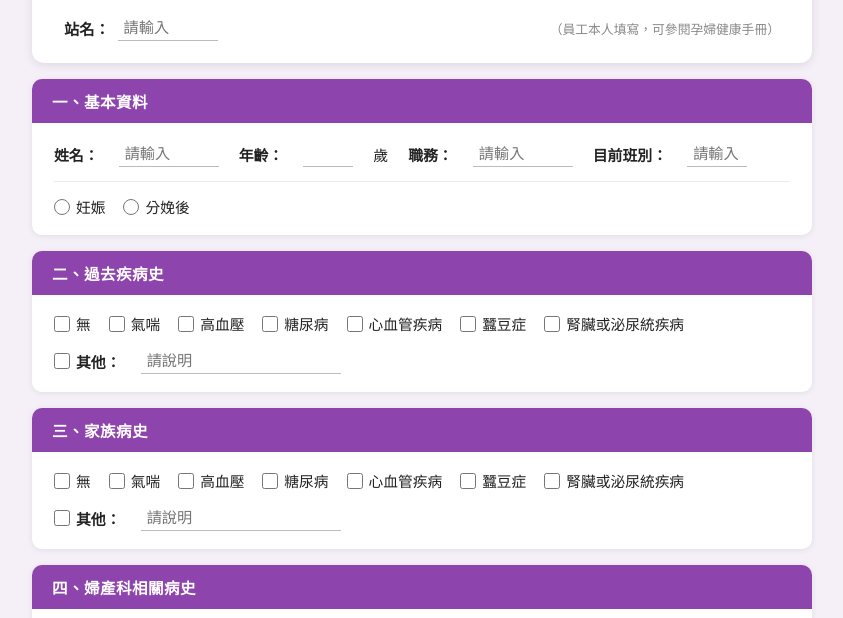
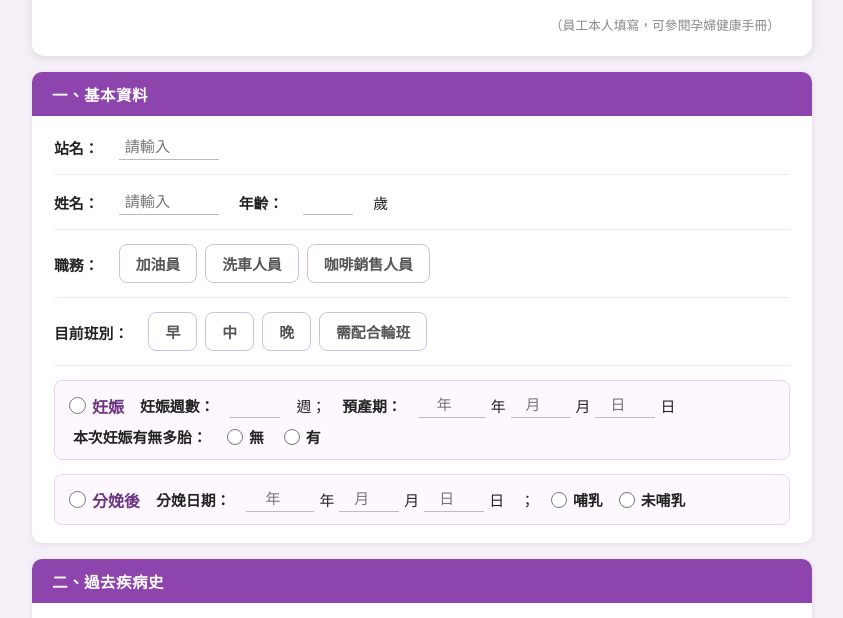
Before and after one commit to jsen1688-hue/lili2, a plain HTML site: page index.html in a window 1280 px wide. Shown: the part 135-753 px from the top of the page, without its empty margins (218-1061 px from the left). Drawn offline with Linux system fonts and the light colour scheme.

Commit message:
Add files via upload

```diff
--- a/index.html
+++ b/index.html
@@ -214,6 +214,52 @@
     }
     #successMsg h2 { font-size: 1.4rem; margin-bottom: 8px; }
 
+    /* Radio button cards (職務 / 班別) */
+    .rb-btn-group { display: flex; flex-wrap: wrap; gap: 8px; }
+    .rb-btn {
+      padding: 8px 16px;
+      border: 1.5px solid #d0c0e8;
+      border-radius: 8px;
+      cursor: pointer;
+      font-size: 0.93rem;
+      background: #fff;
+      color: #555;
+      user-select: none;
+      transition: all .15s;
+    }
+    .rb-btn input[type="radio"] { display: none; }
+    .rb-btn:has(input[type="radio"]:checked) {
+      background: #8e44ad;
+      border-color: #8e44ad;
+      color: #fff;
+      font-weight: 700;
+    }
+
+    /* Status block (妊娠 / 分娩後) */
+    .status-block {
+      display: flex;
+      flex-direction: column;
+      gap: 8px;
+      padding: 12px 14px;
+      background: #fdf8ff;
+      border: 1.5px solid #e8d5f5;
+      border-radius: 8px;
+    }
+    .status-radio-label {
+      font-size: 1rem;
+      font-weight: 700;
+      color: #6c3483;
+      display: flex;
+      align-items: center;
+      gap: 6px;
+      cursor: pointer;
+    }
+    .status-radio-label input[type="radio"] {
+      width: 17px; height: 17px;
+      accent-color: #8e44ad;
+      cursor: pointer;
+    }
+
     /* Inline text */
     .inline { display: inline; }
     .text-hint { font-size: 0.8rem; color: #999; margin-left: 4px; }
@@ -225,13 +271,7 @@
   <!-- Header -->
   <div class="header-card">
     <h1>建昇科技有限公司<br><span style="font-size:1.2rem;">妊娠及分娩後未滿一年員工之健康情形自我評估表</span></h1>
-    <div class="site-row">
-      <div class="site-field">
-        <label>站名：</label>
-        <input type="text" class="uf-input md" id="site" placeholder="請輸入">
-      </div>
-      <span class="site-note">（員工本人填寫，可參閱孕婦健康手冊）</span>
-    </div>
+    <div style="text-align:right;font-size:0.8rem;color:#888;margin-top:8px">（員工本人填寫，可參閱孕婦健康手冊）</div>
   </div>
 
   <form id="mainForm" novalidate>
@@ -241,55 +281,82 @@
       <div class="section-title">一、基本資料</div>
       <div class="section-body">
 
-        <!-- 姓名/年齡/職務/班別 -->
+        <!-- 站名 -->
         <div class="form-row">
-          <label>姓名：</label><input type="text" class="uf-input md" id="uname" placeholder="請輸入" required>
-          <label>年齡：</label><input type="number" id="age" min="15" max="60" style="width:50px"> 歲
-          <label>職務：</label><input type="text" class="uf-input md" id="job" placeholder="請輸入">
-          <label>目前班別：</label><input type="text" class="uf-input sm" id="shift" placeholder="請輸入">
+          <label>站名：</label><input type="text" class="uf-input md" id="site" placeholder="請輸入" required>
         </div>
 
         <div class="divider"></div>
 
-        <!-- 狀態：妊娠 / 分娩後 -->
-        <div>
-          <div class="check-group">
-            <label class="rb-item"><input type="radio" name="status" value="妊娠" id="statusPreg"> 妊娠</label>
-            <label class="rb-item"><input type="radio" name="status" value="分娩後" id="statusPost"> 分娩後</label>
+        <!-- 姓名/年齡 -->
+        <div class="form-row">
+          <label>姓名：</label><input type="text" class="uf-input md" id="uname" placeholder="請輸入" required>
+          <label>年齡：</label><input type="number" id="age" min="15" max="60" style="width:50px"> 歲
         </div>
 
-          <!-- 妊娠詳細 -->
-          <div class="sub-block hidden" id="pregBlock" style="margin-top:10px">
-            <div class="form-row">
+        <div class="divider"></div>
+
+        <!-- 職務 -->
+        <div class="form-row" style="align-items:flex-start">
+          <label style="padding-top:10px">職務：</label>
+          <div class="rb-btn-group">
+            <label class="rb-btn"><input type="radio" name="job" value="加油員"> 加油員</label>
+            <label class="rb-btn"><input type="radio" name="job" value="洗車人員"> 洗車人員</label>
+            <label class="rb-btn"><input type="radio" name="job" value="咖啡銷售人員"> 咖啡銷售人員</label>
+          </div>
+        </div>
+
+        <div class="divider"></div>
+
+        <!-- 目前班別 -->
+        <div class="form-row" style="align-items:flex-start">
+          <label style="padding-top:10px">目前班別：</label>
+          <div class="rb-btn-group">
+            <label class="rb-btn"><input type="radio" name="shift" value="早"> 早</label>
+            <label class="rb-btn"><input type="radio" name="shift" value="中"> 中</label>
+            <label class="rb-btn"><input type="radio" name="shift" value="晚"> 晚</label>
+            <label class="rb-btn"><input type="radio" name="shift" value="需配合輪班"> 需配合輪班</label>
+          </div>
+        </div>
+
+        <div class="divider"></div>
+
+        <!-- 狀態：妊娠 -->
+        <div class="status-block">
+          <div class="form-row" style="flex-wrap:wrap;gap:10px 16px">
+            <label class="status-radio-label">
+              <input type="radio" name="status" value="妊娠" id="statusPreg"> 妊娠
+            </label>
             <label>妊娠週數：</label>
-              <input type="number" id="pregWeeks" min="1" max="42" style="width:50px"> 週
-              <label style="margin-left:12px">預產期：</label>
+            <input type="number" id="pregWeeks" min="1" max="42" style="width:50px"> 週；
+            <label>預產期：</label>
             <div class="date-group">
               <input type="number" class="y uf-input" id="dueY" placeholder="年" min="2024" max="2030">年
               <input type="number" class="uf-input sm" id="dueM" placeholder="月" min="1" max="12">月
               <input type="number" class="uf-input sm" id="dueD" placeholder="日" min="1" max="31">日
             </div>
           </div>
-            <div class="form-row">
+          <div class="form-row" style="padding-left:4px">
             <label>本次妊娠有無多胎：</label>
             <label class="rb-item"><input type="radio" name="multiPre" value="無"> 無</label>
             <label class="rb-item"><input type="radio" name="multiPre" value="有"> 有</label>
           </div>
         </div>
 
-          <!-- 分娩後詳細 -->
-          <div class="sub-block hidden" id="postBlock" style="margin-top:10px">
-            <div class="form-row">
+        <!-- 狀態：分娩後 -->
+        <div class="status-block">
+          <div class="form-row" style="flex-wrap:wrap;gap:10px 16px">
+            <label class="status-radio-label">
+              <input type="radio" name="status" value="分娩後" id="statusPost"> 分娩後
+            </label>
             <label>分娩日期：</label>
             <div class="date-group">
               <input type="number" class="y uf-input" id="birthY" placeholder="年" min="2024" max="2030">年
               <input type="number" class="uf-input sm" id="birthM" placeholder="月" min="1" max="12">月
               <input type="number" class="uf-input sm" id="birthD" placeholder="日" min="1" max="31">日
-              </div>
-              <label style="margin-left:12px">哺乳：</label>
+            </div>；
             <label class="rb-item"><input type="radio" name="breastfeed" value="哺乳"> 哺乳</label>
             <label class="rb-item"><input type="radio" name="breastfeed" value="未哺乳"> 未哺乳</label>
-            </div>
           </div>
         </div>
       </div>
@@ -536,14 +603,6 @@
 </div>
 
 <script>
-  // 狀態切換：妊娠 / 分娩後
-  document.querySelectorAll('input[name="status"]').forEach(function(r) {
-    r.addEventListener('change', function() {
-      document.getElementById('pregBlock').classList.toggle('hidden', this.value !== '妊娠');
-      document.getElementById('postBlock').classList.toggle('hidden', this.value !== '分娩後');
-    });
-  });
-
   // 第一胎免填 toggle
   document.getElementById('firstBabyDeliv').addEventListener('change', function() {
     document.getElementById('delivBlock').classList.toggle('hidden', this.checked);
@@ -573,8 +632,8 @@
       site: document.getElementById('site').value.trim(),
       name: document.getElementById('uname').value.trim(),
       age: document.getElementById('age').value,
-      job: document.getElementById('job').value,
-      shift: document.getElementById('shift').value,
+      job: getRadio('job'),
+      shift: getRadio('shift'),
       status: getRadio('status'),
       pregWeeks: document.getElementById('pregWeeks').value,
       dueDate: document.getElementById('dueY').value + '/' + document.getElementById('dueM').value + '/' + document.getElementById('dueD').value,
@@ -603,52 +662,33 @@
       submitTime: new Date().toLocaleString('zh-TW')
     };
 
-    var SHEET_URL = 'https://script.google.com/macros/s/AKfycbznTU2qlpY0_kJIWII7EXP-G2OQCRmzXByjrXegUD89-Vyn9j_iUJAShfytKq9ft1L-8w/exec';
+    var SHEET_URL = 'https://script.google.com/macros/s/AKfycbwrqtJdVGtPLgUGx1nwmNUMGWHJF-Pu1ZCOos07r-3zU3i5Zu9i7XEFw9UgAiTOO1f5Cw/exec';
 
     var statusEl = document.getElementById('sendStatus');
     statusEl.style.display = 'block';
     statusEl.className = 'send-status sending';
     statusEl.textContent = '⏳ 資料傳送中...';
 
-    // 使用隱藏 iframe + form POST，最可靠的跨域送出方式
-    var iframeId = 'hidden_iframe_' + Date.now();
-    var iframe = document.createElement('iframe');
-    iframe.name = iframeId;
-    iframe.id = iframeId;
-    iframe.style.display = 'none';
-    document.body.appendChild(iframe);
+    var formData = new URLSearchParams();
+    Object.keys(payload).forEach(function(key) { formData.append(key, payload[key]); });
 
-    var hiddenForm = document.createElement('form');
-    hiddenForm.method = 'POST';
-    hiddenForm.action = SHEET_URL;
-    hiddenForm.target = iframeId;
-    hiddenForm.style.display = 'none';
-
-    var input = document.createElement('input');
-    input.type = 'hidden';
-    input.name = 'data';
-    input.value = JSON.stringify(payload);
-    hiddenForm.appendChild(input);
-    document.body.appendChild(hiddenForm);
-
-    iframe.onload = function() {
+    fetch(SHEET_URL, { method: 'POST', mode: 'no-cors', body: formData })
+      .then(function() {
         statusEl.className = 'send-status ok';
         statusEl.textContent = '✅ 資料已成功寫入 Google Sheets！';
         document.getElementById('mainForm').style.display = 'none';
         document.getElementById('successMsg').style.display = 'block';
         window.scrollTo({ top: 0, behavior: 'smooth' });
-      document.body.removeChild(hiddenForm);
-      setTimeout(function(){ document.body.removeChild(iframe); }, 2000);
-    };
-
-    hiddenForm.submit();
+      })
+      .catch(function(err) {
+        statusEl.className = 'send-status err';
+        statusEl.textContent = '⚠️ 傳送失敗，請通知管理員。';
+      });
   });
 
   function clearAll() {
     if (confirm('確定清除所有填答內容？')) {
       document.getElementById('mainForm').reset();
-      document.getElementById('pregBlock').classList.add('hidden');
-      document.getElementById('postBlock').classList.add('hidden');
       document.getElementById('delivBlock').classList.remove('hidden');
       document.getElementById('histBlock').classList.remove('hidden');
       document.getElementById('sendStatus').style.display = 'none';
```
Lines whose indentation alone changed are shown as unchanged.
